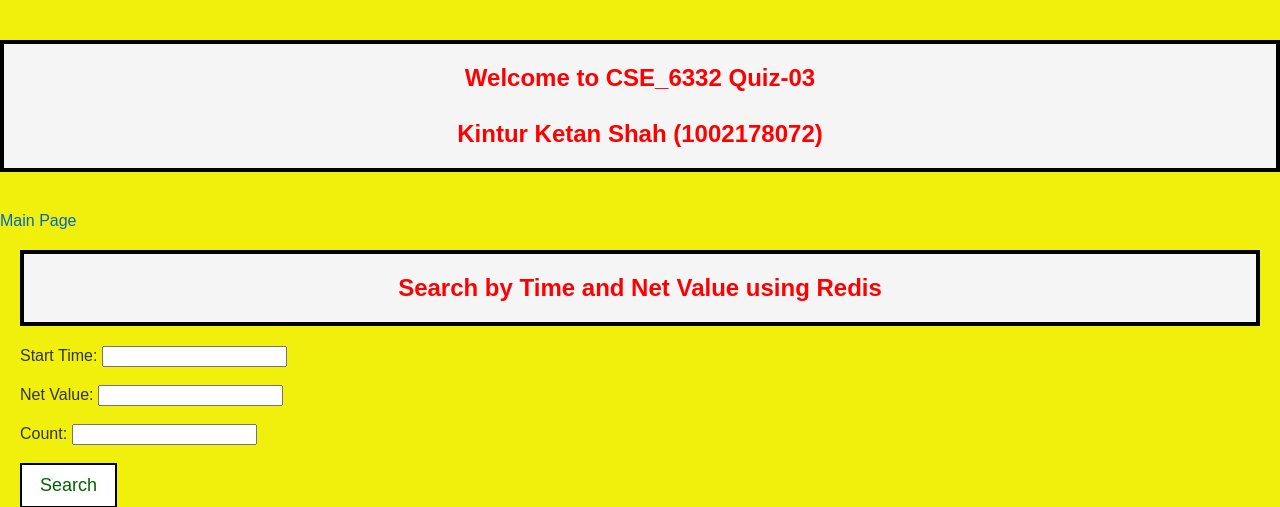
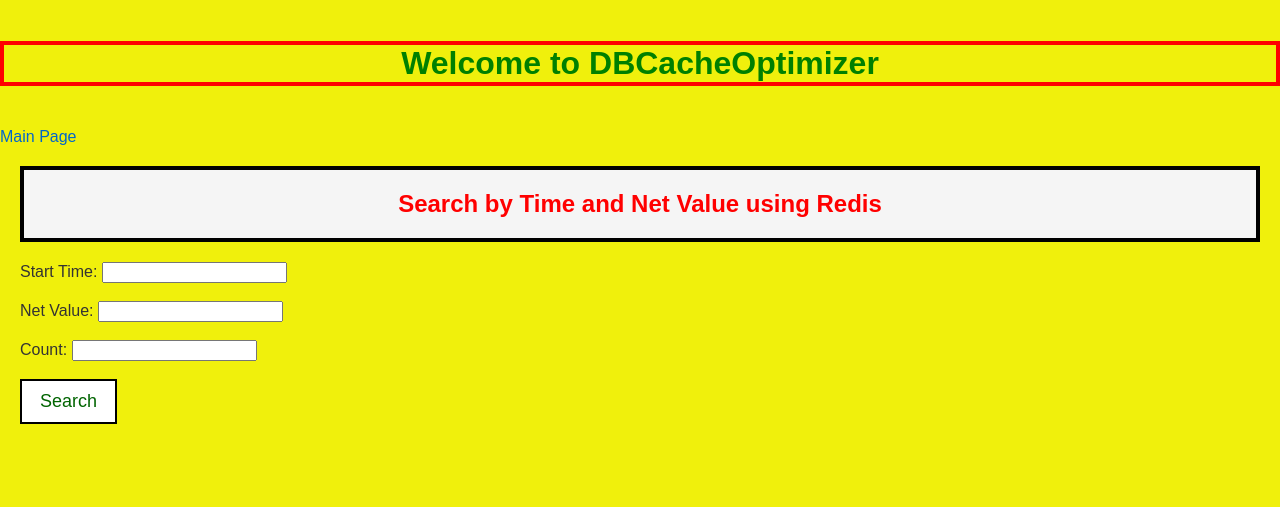
Before and after one commit to kinturkt/DBCacheOptimizer, a Python web app: template templates/task_11_redis.html in a window 1280 px wide. Shown: the top 507 px of the page. Run offline with Jinja, Linux system fonts and the light colour scheme; the template is opened without the code that fills it, so the values that code supplies are empty.

Commit message:
Update task_11_redis.html

```diff
--- a/templates/task_11_redis.html
+++ b/templates/task_11_redis.html
@@ -40,9 +40,7 @@
 </head>
 <body>
     <center>
-        <h2>Welcome to CSE_6332 Quiz-03<br><br>
-            Kintur Ketan Shah (1002178072)
-        </h2>
+        <h1 style="border: 4px solid Red; color: green;"> Welcome to DBCacheOptimizer <br> </h1>
     </center>
 
     {% if error %}
```
